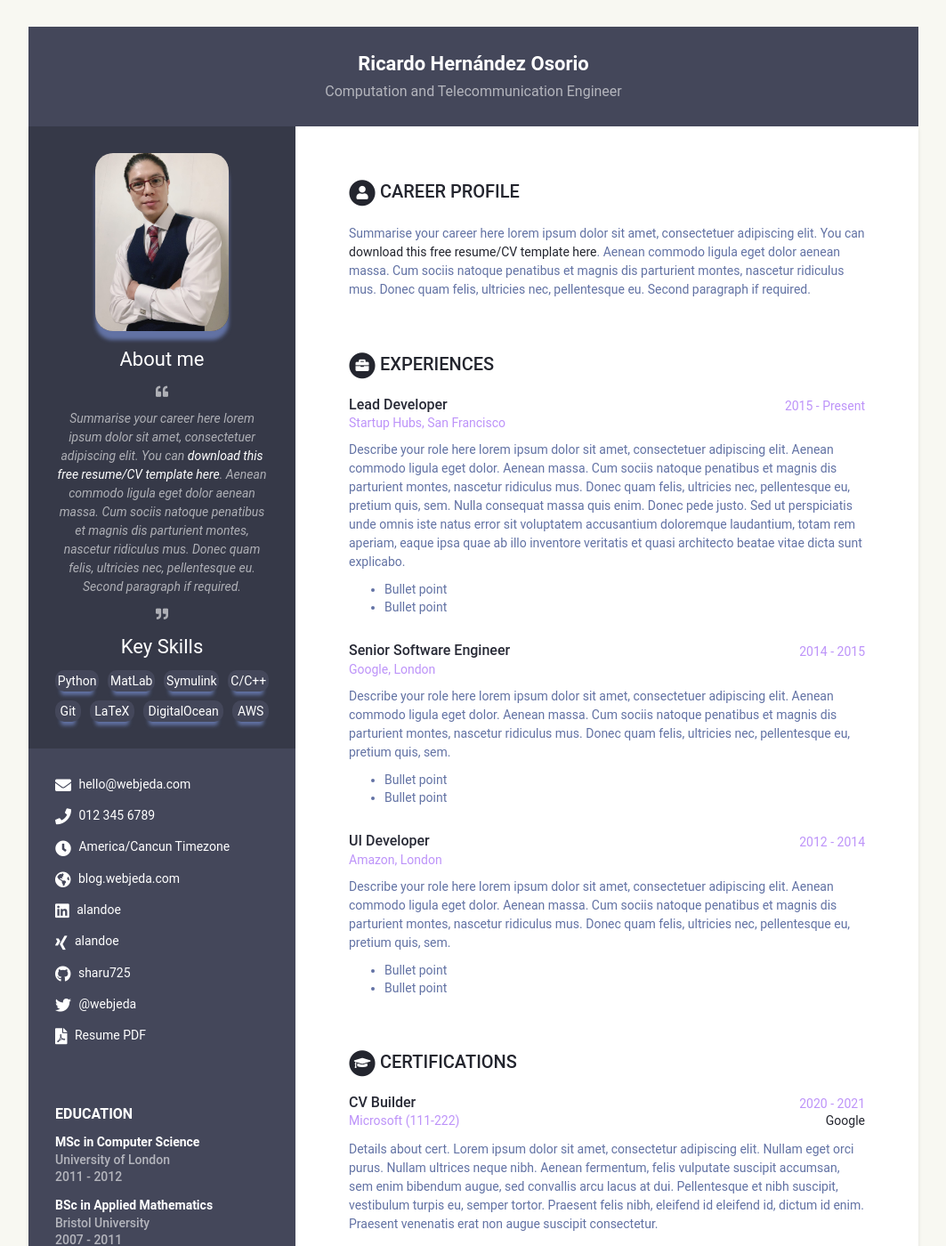
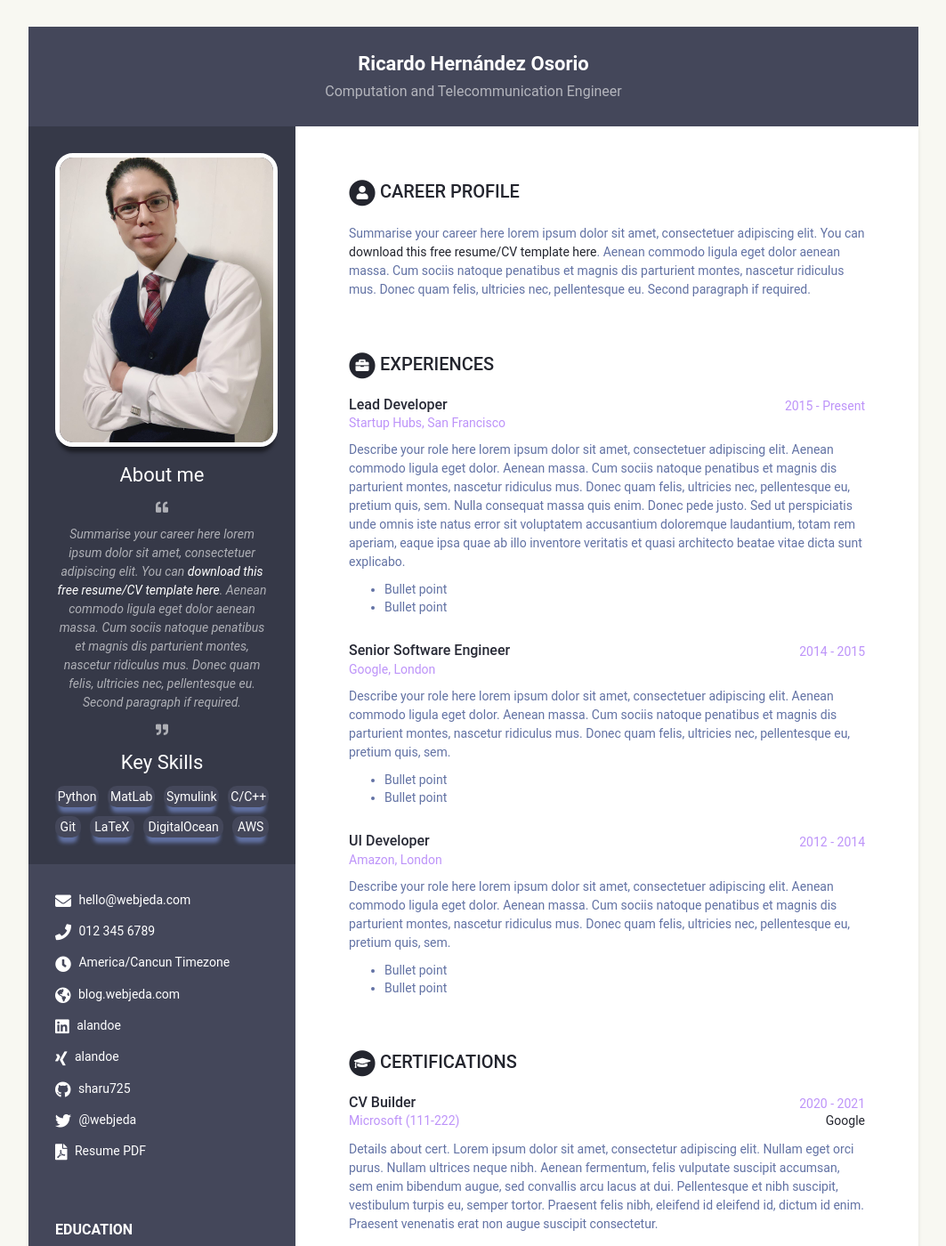
Before and after one commit to RicardoUAMmx/webcode, a Jekyll site: the page built from index.html, in a window 1280 px wide and 1400 px high. Shown: the whole window at 89% size, without its empty margins (108-1171 px from the left). Built offline with Jekyll 4.4.1, drawn with Linux system fonts in a browser that asks for light colours.

Commit message:
experimental cv-theme

```diff
--- a/_sass/_base.scss
+++ b/_sass/_base.scss
@@ -86,9 +86,9 @@ p {
 		border: 2px;
 		background: $theme-color;
 		color: #fff;
-		-webkit-box-shadow: 0 10px 4px -6px $text-color-secondary;
-		-moz-box-shadow: 0 10px 4px -6px $text-color-secondary;
-		box-shadow: 0 10px 4px -6px $text-color-secondary;
+		-webkit-box-shadow: 0 10px 4px -4px $text-color-secondary;
+		-moz-box-shadow: 0 10px 4px -4px $text-color-secondary;
+		box-shadow: 0 10px 4px -4px $text-color-secondary;
 	  }
   }
   .hashtags>* {
@@ -100,11 +100,11 @@ p {
 
   .avatar {
     //used for profile image
-    max-width: 150px;
+    max-width: 250px;
     margin-bottom: 15px;
-    border: 0px solid #fff;
+    border: 5px solid #fff;
     border-radius: 20px;
-    box-shadow: 0 10px 4px $text-color-secondary;
+    box-shadow: 0 10px 4px -4px rgba(0, 0, 0, 0.5);
   }
   .contact-list {
     .fas,
```
